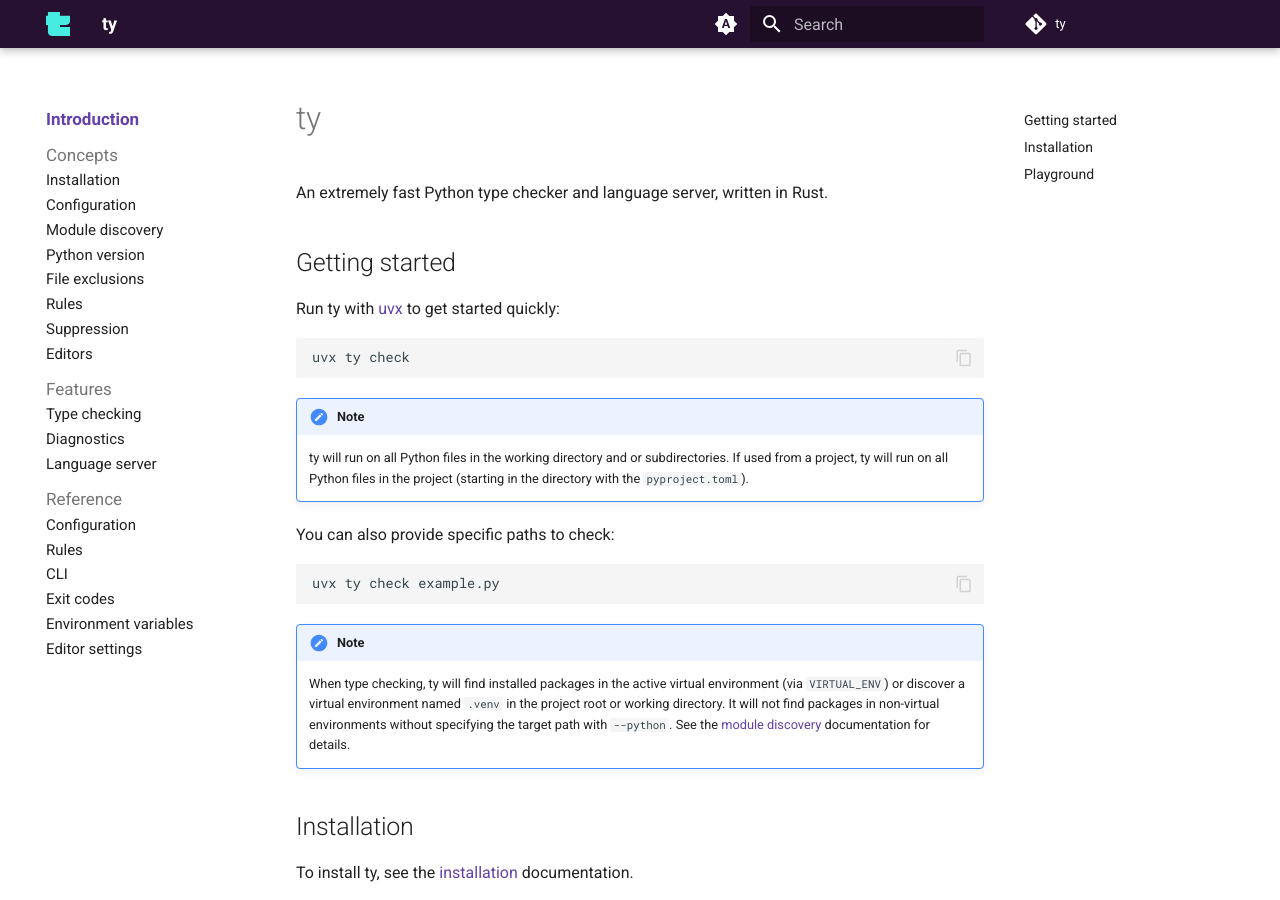
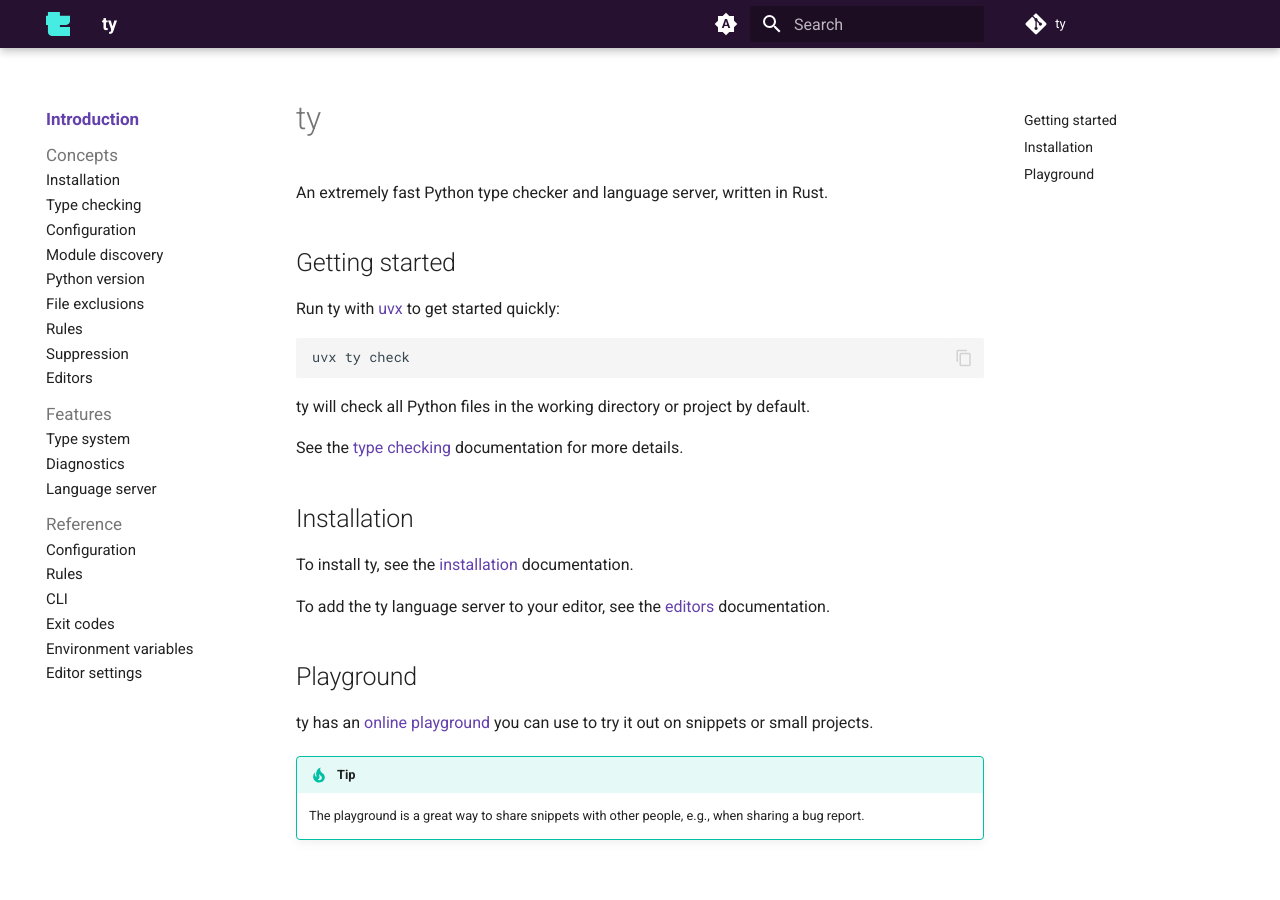
Before and after one commit to astral-sh/ty, an MkDocs documentation site: the page built from docs/index.md, in a window 1280 px wide and 900 px high. Built offline with MkDocs 1.6.1 and Material for MkDocs 9.7.7, drawn with Linux system fonts in a browser that asks for light colours; comment, search, counter and statistics services are not loaded.

Commit message:
Add a "type checking" page

````diff
--- a/docs/index.md
+++ b/docs/index.md
@@ -16,25 +16,9 @@
 uvx ty check
 ```
 
-!!! note
+ty will check all Python files in the working directory or project by default.
 
-    ty will run on all Python files in the working directory and or subdirectories. If used from a
-    project, ty will run on all Python files in the project (starting in the directory with the
-    `pyproject.toml`).
-
-You can also provide specific paths to check:
-
-```shell
-uvx ty check example.py
-```
-
-!!! note
-
-    When type checking, ty will find installed packages in the active virtual environment (via
-    `VIRTUAL_ENV`) or discover a virtual environment named `.venv` in the project root or working
-    directory. It will not find packages in non-virtual environments without specifying the target
-    path with `--python`. See the [module discovery](./modules.md) documentation for
-    details.
+See the [type checking](./type-checking.md) documentation for more details.
 
 ## Installation
 
--- a/mkdocs.yml
+++ b/mkdocs.yml
@@ -84,6 +84,7 @@
   - Introduction: index.md
   - Concepts:
       - Installation: installation.md
+      - Type checking: type-checking.md
       - Configuration: configuration.md
       - Module discovery: modules.md
       - Python version: python-version.md
@@ -92,7 +93,7 @@
       - Suppression: suppression.md
       - Editors: editors.md
   - Features:
-      - Type checking: features/type-checking.md
+      - Type system: features/type-system.md
       - Diagnostics: features/diagnostics.md
       - Language server: features/language-server.md
   - Reference:
````
Also changed, not shown: docs/features/type-system.md (renamed from docs/features/type-checking.md, +1 -1 lines), docs/type-checking.md (added, +51 -0 lines).
